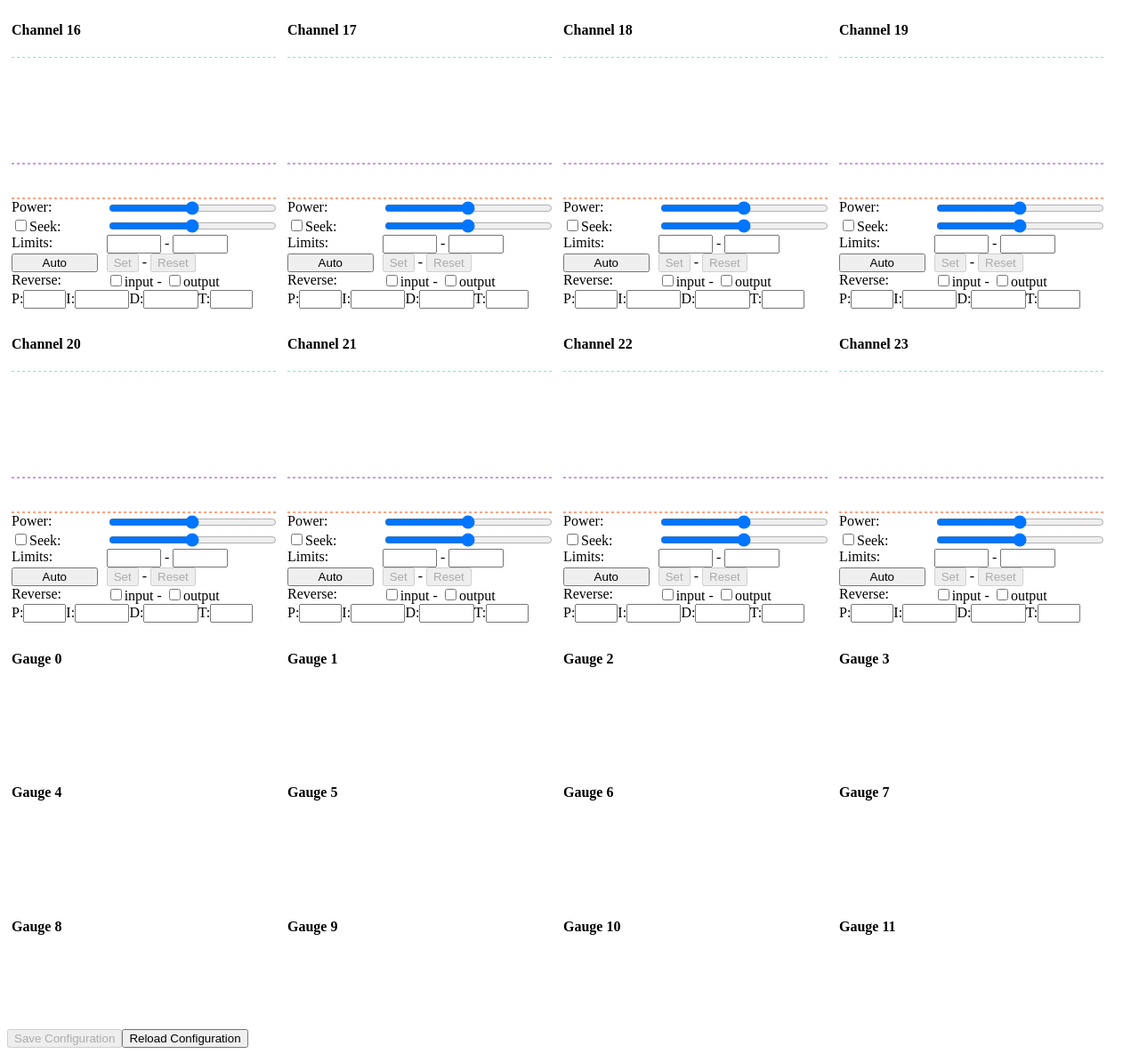
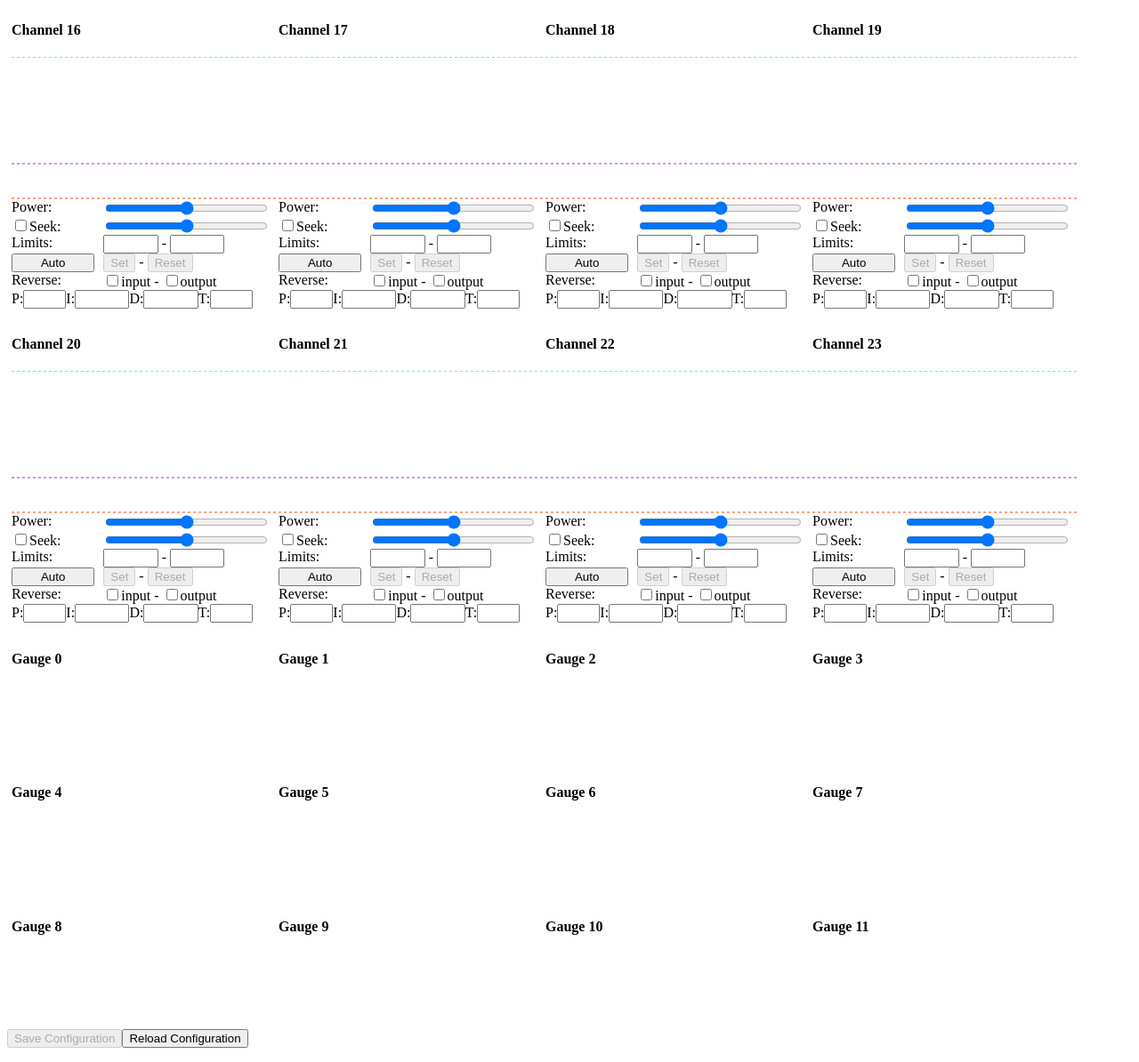
Before and after one commit to csiz/hextech-mecha-hand, a website built with webpack: page 24driver/web/index.html in a window 1280 px wide. Shown: the part 1584-2778 px from the top of the page at 89% size. Built offline with nearby package versions, Linux system fonts and the light colour scheme; no server answers.

Commit message:
Switch to grid layout and add graphs tooltips for the 24 driver config page.

```diff
--- a/24driver/web/index.html
+++ b/24driver/web/index.html
@@ -18,8 +18,8 @@
   current</span>; with dashed lines representing the 0 axis.
 </p> -->
 
-<div id="drivers" style="display: flex; flex-wrap: wrap;"></div>
-<div id="gauges" style="display: flex; flex-wrap: wrap;"></div>
+<div id="drivers" style="display: grid; grid-template-columns: repeat(4, 300px);"></div>
+<div id="gauges" style="display: grid; grid-template-columns: repeat(4, 300px);"></div>
 <div id="config"></div>
 
 
--- a/24driver/web/index.js
+++ b/24driver/web/index.js
@@ -433,6 +433,8 @@ function setup_graphs() {
           .attr("width", width)
           .attr("height", height);
 
+        svg_ps.append("title").text("Position (solid line), Seek (dotted line) and Limits (dashed lines)");
+
         svg_ps.append("line")
           .classed("min-position", true)
           .attr("x1", "0%")
@@ -463,6 +465,8 @@ function setup_graphs() {
           .style("display", "block")
           .attr("width", width)
           .attr("height", height);
+
+        svg_pc.append("title").text("Power (purple) and Current (red)");
 
         svg_pc.append("line")
           .attr("x1", "0%")
```
